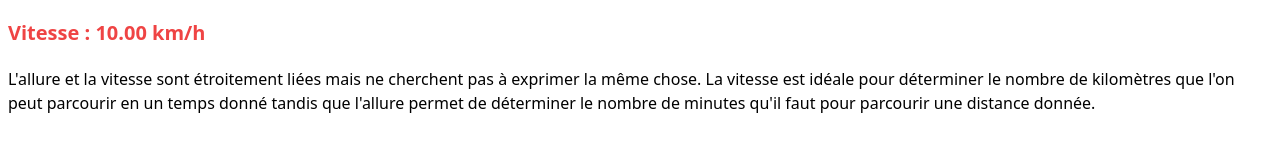
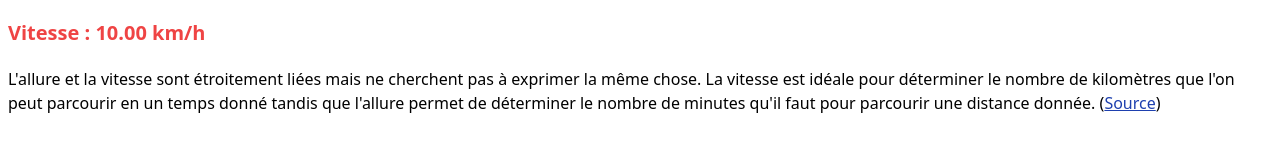
Before and after one commit to Ryltarrr/running-converter, a SvelteKit app: page / in a window 1280 px wide. Shown: the part 229-380 px from the top of the page. Built offline with nearby package versions, Linux system fonts and the light colour scheme.

Commit message:
add wikipedia source

```diff
--- a/src/routes/+page.svelte
+++ b/src/routes/+page.svelte
@@ -32,6 +32,10 @@
 		L'allure et la vitesse sont étroitement liées mais ne cherchent pas à exprimer la même chose. La
 		vitesse est idéale pour déterminer le nombre de kilomètres que l'on peut parcourir en un temps
 		donné tandis que l'allure permet de déterminer le nombre de minutes qu'il faut pour parcourir
-		une distance donnée.
+		une distance donnée. (<a
+			class="text-blue-800 underline"
+			target="_blank"
+			href="https://fr.wikipedia.org/wiki/Allure_(course_%C3%A0_pied)">Source</a
+		>)
 	</p>
 </main>
```
